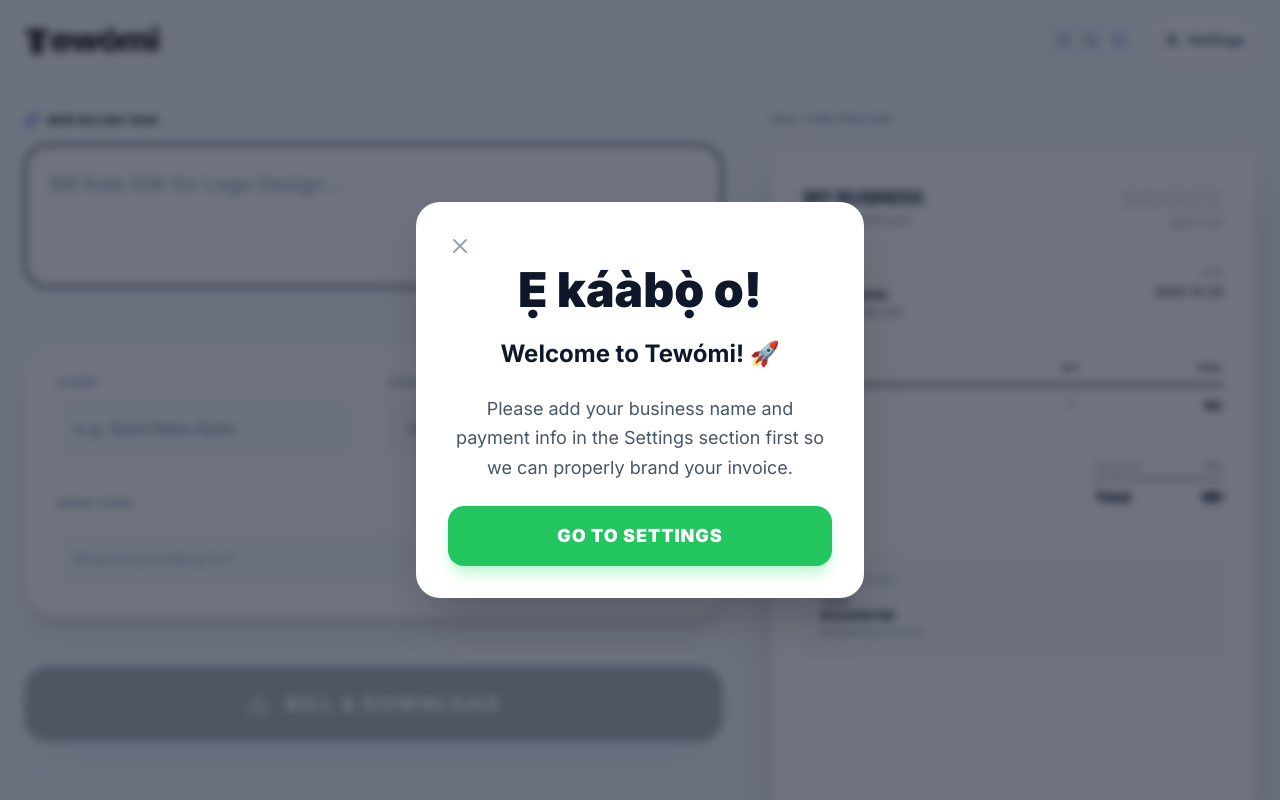
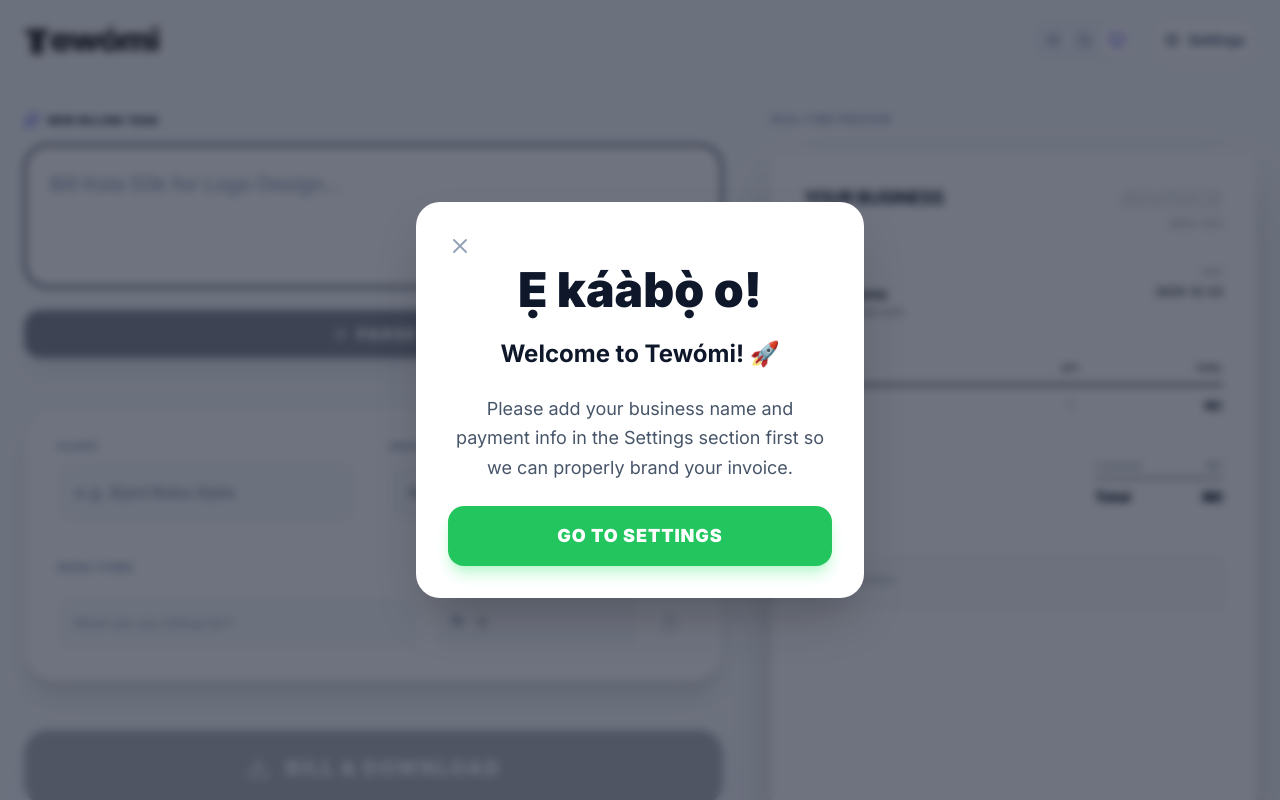
Before and after one commit to Elnalob/Tewomi, a React (Vite) app: page / in a window 1280 px wide. Shown: the top 800 px of the page. Built offline with nearby package versions, Linux system fonts and the light colour scheme.

Commit message:
Improve account number checks and update initial profile
Updated logic to treat empty account numbers as default in various checks and disabled states. Also set all fields in INITIAL_BUSINESS_PROFILE to empty strings instead of default values for better onboarding and validation.

```diff
--- a/App.tsx
+++ b/App.tsx
@@ -65,7 +65,7 @@
         <button
           key={t.id}
           onClick={() => setTheme(t.id)}
-          className={`p-1.5 rounded-lg transition-all ${theme === t.id
+          className={`p-2 rounded-lg transition-all min-w-[24px] min-h-[24px] flex items-center justify-center ${theme === t.id
             ? 'bg-white dark:bg-slate-700 shadow-sm text-indigo-600 dark:text-indigo-400'
             : 'text-slate-500 hover:text-slate-700 dark:text-slate-400 dark:hover:text-slate-200'
             }`}
@@ -109,8 +109,9 @@
   useEffect(() => {
     setInvoices(storageService.getInvoices().slice(0, 5));
 
-    // Check if user is first-time (has default account number)
-    const hasDefaultAccount = user.businessProfile.accountNumber === '0123456789' ||
+    // Check if user is first-time (has empty or default account number)
+    const hasDefaultAccount = !user.businessProfile.accountNumber ||
+      user.businessProfile.accountNumber === '0123456789' ||
       user.businessProfile.accountNumber === '8123456789';
     const hasSeenOnboarding = localStorage.getItem('tewomi_onboarding_seen') === 'true';
 
@@ -217,8 +218,9 @@
   };
 
   const handleSaveAndDownload = () => {
-    // Check if user still has default account details
-    const hasDefaultAccount = activeInvoice.business.accountNumber === '0123456789' ||
+    // Check if user still has empty or default account details
+    const hasDefaultAccount = !activeInvoice.business.accountNumber ||
+      activeInvoice.business.accountNumber === '0123456789' ||
       activeInvoice.business.accountNumber === '8123456789';
 
     if (hasDefaultAccount) {
@@ -354,17 +356,19 @@
               <Sparkles className="w-4 h-4 text-indigo-500" />
               <h2>New Billing Task</h2>
             </div>
-            <div className="relative group">
+            <div className="space-y-4">
               <textarea
                 value={parserInput}
                 onChange={(e) => setParserInput(e.target.value)}
                 placeholder="Bill Kola 50k for Logo Design..."
-                className="w-full h-36 p-6 bg-white dark:bg-slate-900 border-2 border-slate-900 dark:border-slate-700 rounded-3xl focus:border-indigo-600 dark:focus:border-indigo-500 focus:ring-0 outline-none transition text-xl resize-none shadow-sm text-slate-900 dark:text-slate-100 font-medium placeholder-slate-400 dark:placeholder-slate-600"
+                rows={3}
+                className="w-full p-6 bg-white dark:bg-slate-900 border-2 border-slate-900 dark:border-slate-700 rounded-3xl focus:border-indigo-600 dark:focus:border-indigo-500 focus:ring-0 outline-none transition text-xl resize-none shadow-sm text-slate-900 dark:text-slate-100 font-medium placeholder-slate-400 dark:placeholder-slate-600"
+                style={{ minHeight: '144px' }}
               />
               <button
                 onClick={handleSmartParse}
                 disabled={isParsing || !parserInput.trim()}
-                className="absolute bottom-5 right-5 bg-slate-900 dark:bg-indigo-600 text-white px-6 py-3 rounded-2xl font-black uppercase tracking-widest hover:bg-slate-800 dark:hover:bg-indigo-700 disabled:opacity-50 transition flex items-center gap-2 shadow-xl"
+                className="w-full bg-slate-900 dark:bg-indigo-600 text-white px-6 py-3 rounded-2xl font-black uppercase tracking-widest hover:bg-slate-800 dark:hover:bg-indigo-700 disabled:opacity-50 transition flex items-center justify-center gap-2 shadow-xl"
               >
                 {isParsing ? <Loader2 className="w-4 h-4 animate-spin" /> : <ArrowRight className="w-5 h-5" />}
                 <span>Parse</span>
@@ -454,7 +458,7 @@
           <div className="flex flex-col sm:flex-row gap-6">
             <button
               onClick={handleSaveAndDownload}
-              disabled={activeInvoice.business.accountNumber === '0123456789' || activeInvoice.business.accountNumber === '8123456789'}
+              disabled={!activeInvoice.business.accountNumber || activeInvoice.business.accountNumber === '0123456789' || activeInvoice.business.accountNumber === '8123456789'}
               className="flex-1 bg-slate-900 dark:bg-indigo-600 text-white py-6 rounded-3xl font-black text-xl hover:bg-slate-800 dark:hover:bg-indigo-700 transition flex items-center justify-center gap-4 shadow-2xl shadow-indigo-200 dark:shadow-none uppercase tracking-widest disabled:opacity-30 disabled:cursor-not-allowed disabled:hover:bg-slate-900 dark:disabled:hover:bg-indigo-600"
             >
               <Download className="w-6 h-6" />
--- a/constants.ts
+++ b/constants.ts
@@ -10,9 +10,9 @@
 };
 
 export const INITIAL_BUSINESS_PROFILE = {
-  name: 'My Business',
-  email: 'hello@tewomi.com',
-  bankName: 'Opay',
-  accountNumber: '8123456789',
-  accountName: 'Ajani Baba Ajala Enterprise'
+  name: '',
+  email: '',
+  bankName: '',
+  accountNumber: '',
+  accountName: ''
 };
```
